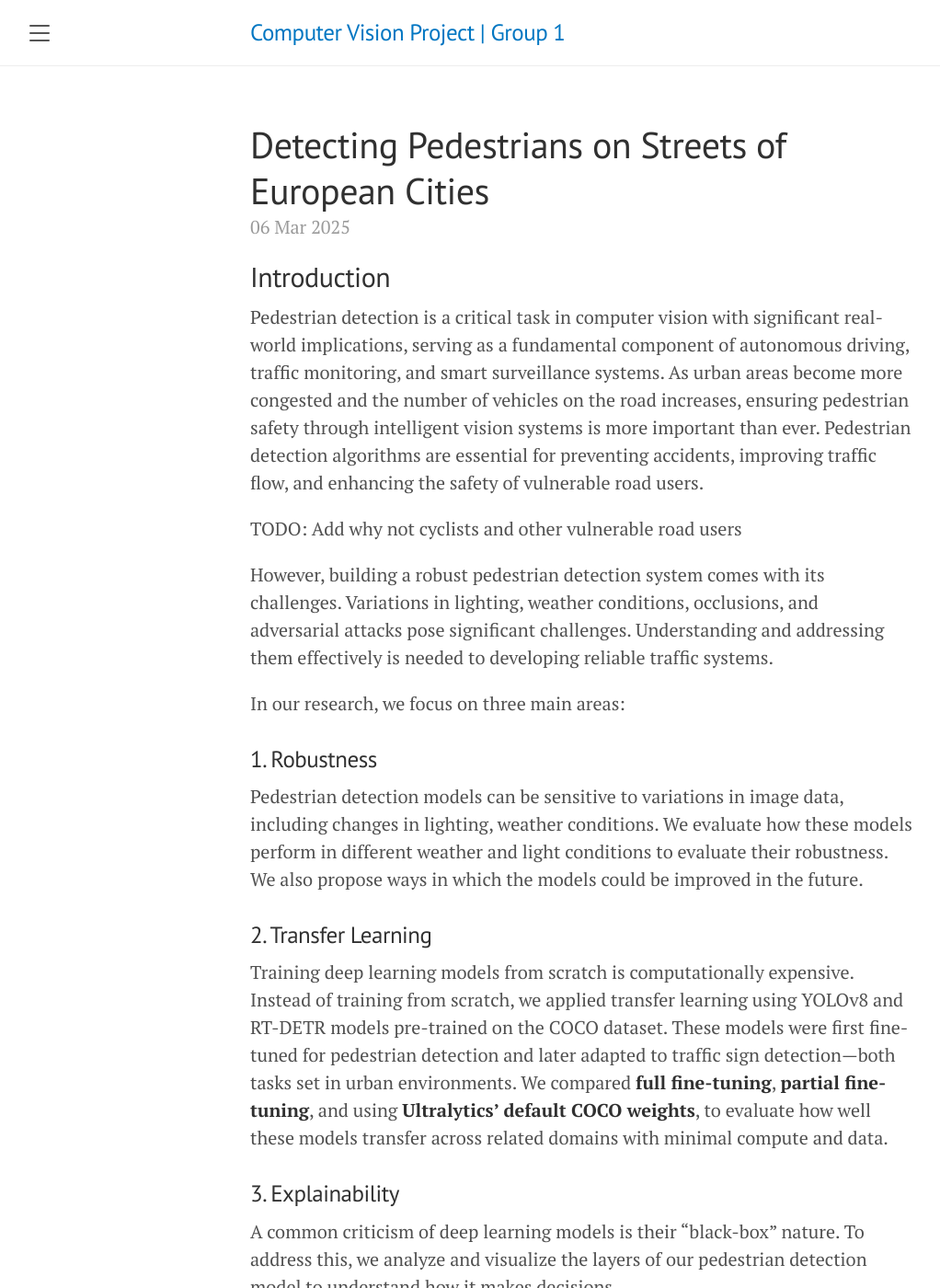
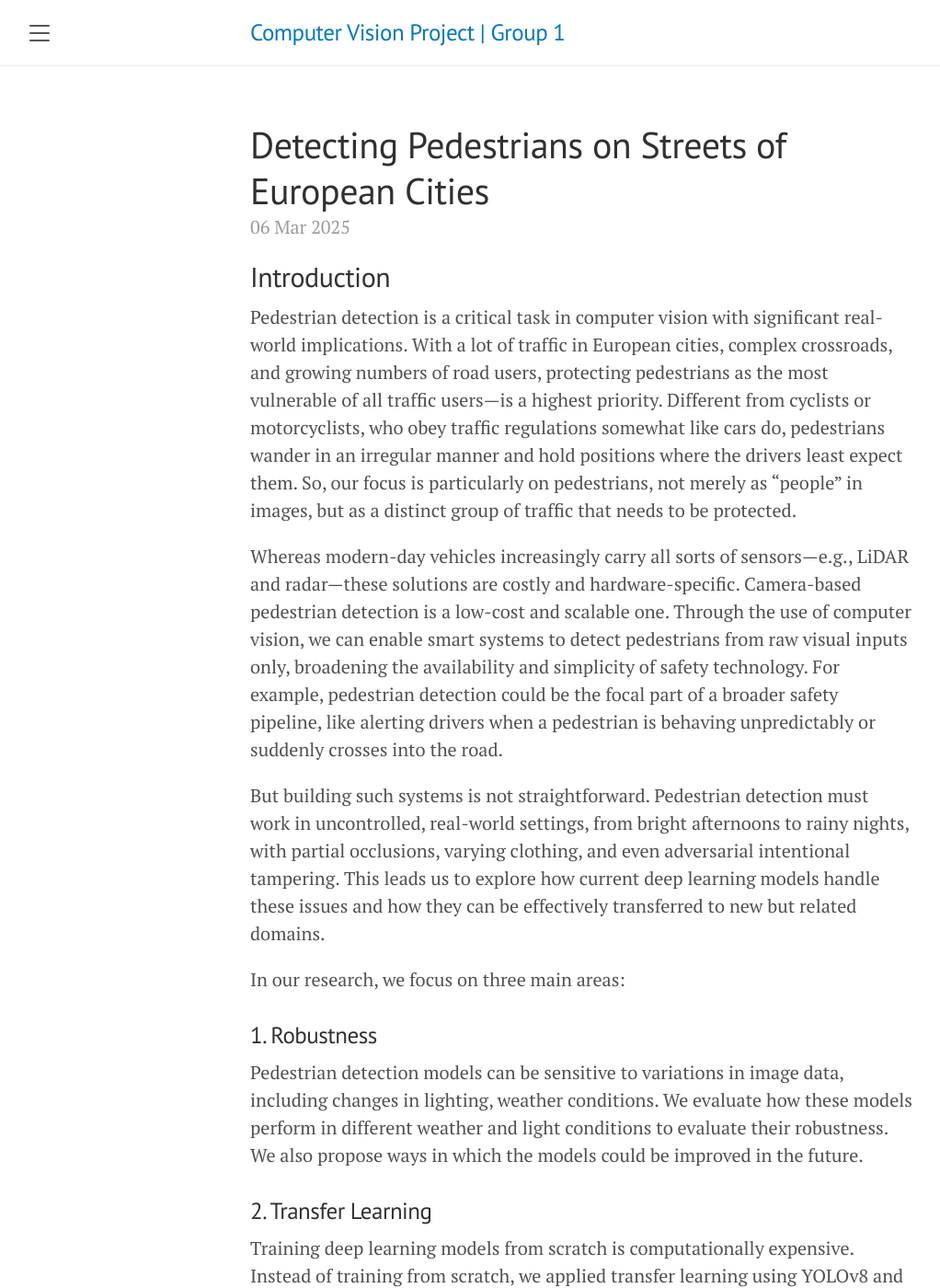
Before and after one commit to RedHoven/pedestrian-detection, a Jekyll site: the page built from lanyon/_posts/2025-03-06-blog.md, in a window 1280 px wide and 1400 px high. Shown: the whole window at 92% size, without its empty margins (8-1030 px from the left). Built offline with Jekyll 4.4.1, drawn with Linux system fonts in a browser that asks for light colours; formulas are drawn with MathJax 3.

Commit message:
into changes

```diff
--- a/lanyon/_posts/2025-03-06-blog.md
+++ b/lanyon/_posts/2025-03-06-blog.md
@@ -8,11 +8,11 @@ tagline: Object Detection, EuroCityPersons, Safety
 
 ## Introduction
 
-Pedestrian detection is a critical task in computer vision with significant real-world implications, serving as a fundamental component of autonomous driving, traffic monitoring, and smart surveillance systems. As urban areas become more congested and the number of vehicles on the road increases, ensuring pedestrian safety through intelligent vision systems is more important than ever. Pedestrian detection algorithms are essential for preventing accidents, improving traffic flow, and enhancing the safety of vulnerable road users.
+Pedestrian detection is a critical task in computer vision with significant real-world implications. With a lot of traffic in European cities, complex crossroads, and growing numbers of road users, protecting pedestrians as the most vulnerable of all traffic users—is a highest priority. Different from cyclists or motorcyclists, who obey traffic regulations somewhat like cars do, pedestrians wander in an irregular manner and hold positions where the drivers least expect them. So, our focus is particularly on pedestrians, not merely as "people" in images, but as a distinct group of traffic that needs to be protected.
 
-TODO: Add why not cyclists and other vulnerable road users
+Whereas modern-day vehicles increasingly carry all sorts of sensors—e.g., LiDAR and radar—these solutions are costly and hardware-specific. Camera-based pedestrian detection is a low-cost and scalable one. Through the use of computer vision, we can enable smart systems to detect pedestrians from raw visual inputs only, broadening the availability and simplicity of safety technology. For example, pedestrian detection could be the focal part of a broader safety pipeline, like alerting drivers when a pedestrian is behaving unpredictably or suddenly crosses into the road.
 
-However, building a robust pedestrian detection system comes with its challenges. Variations in lighting, weather conditions, occlusions, and adversarial attacks pose significant challenges. Understanding and addressing them effectively is needed to developing reliable traffic systems.
+But building such systems is not straightforward. Pedestrian detection must work in uncontrolled, real-world settings, from bright afternoons to rainy nights, with partial occlusions, varying clothing, and even adversarial intentional tampering. This leads us to explore how current deep learning models handle these issues and how they can be effectively transferred to new but related domains.
 
 In our research, we focus on three main areas:
 
```
